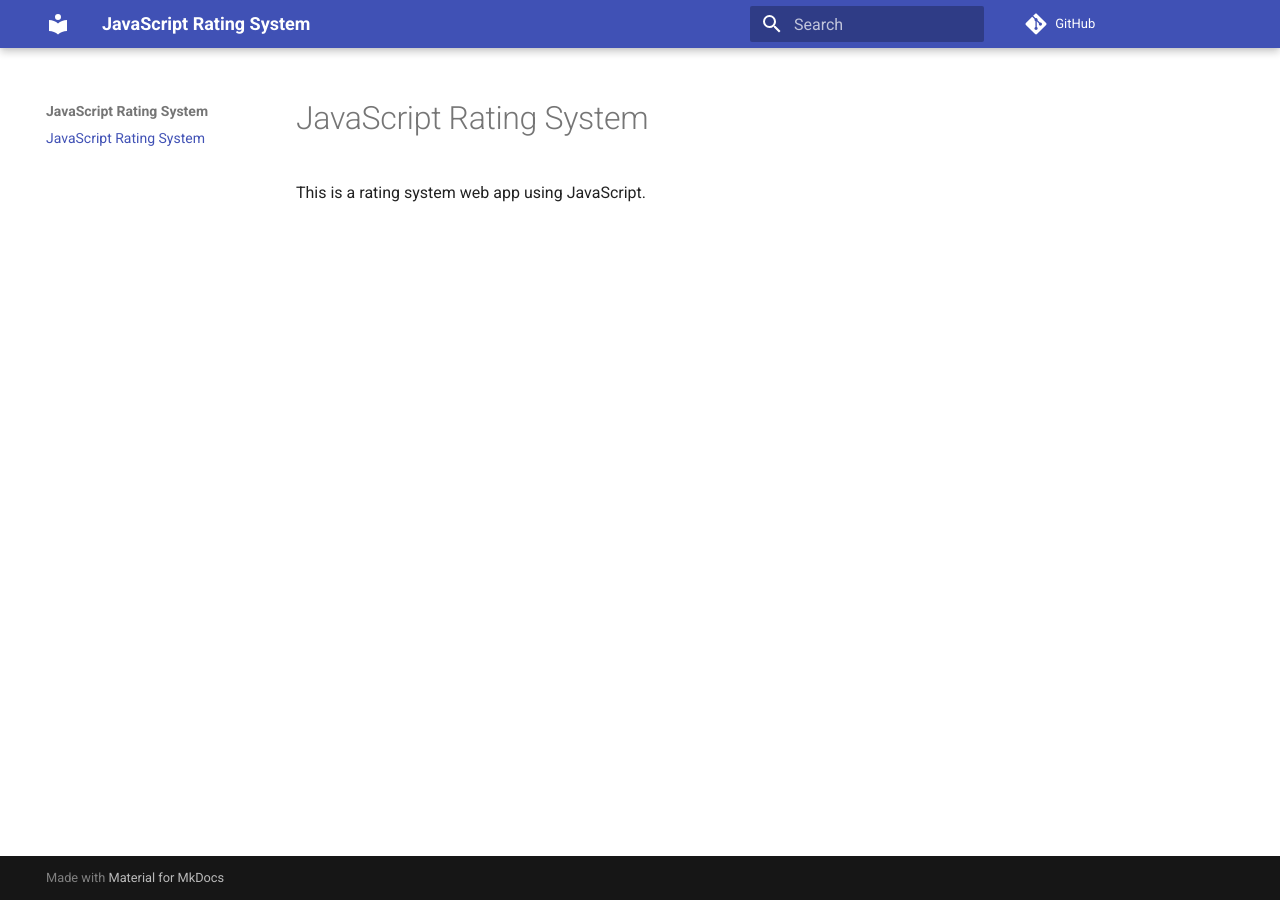
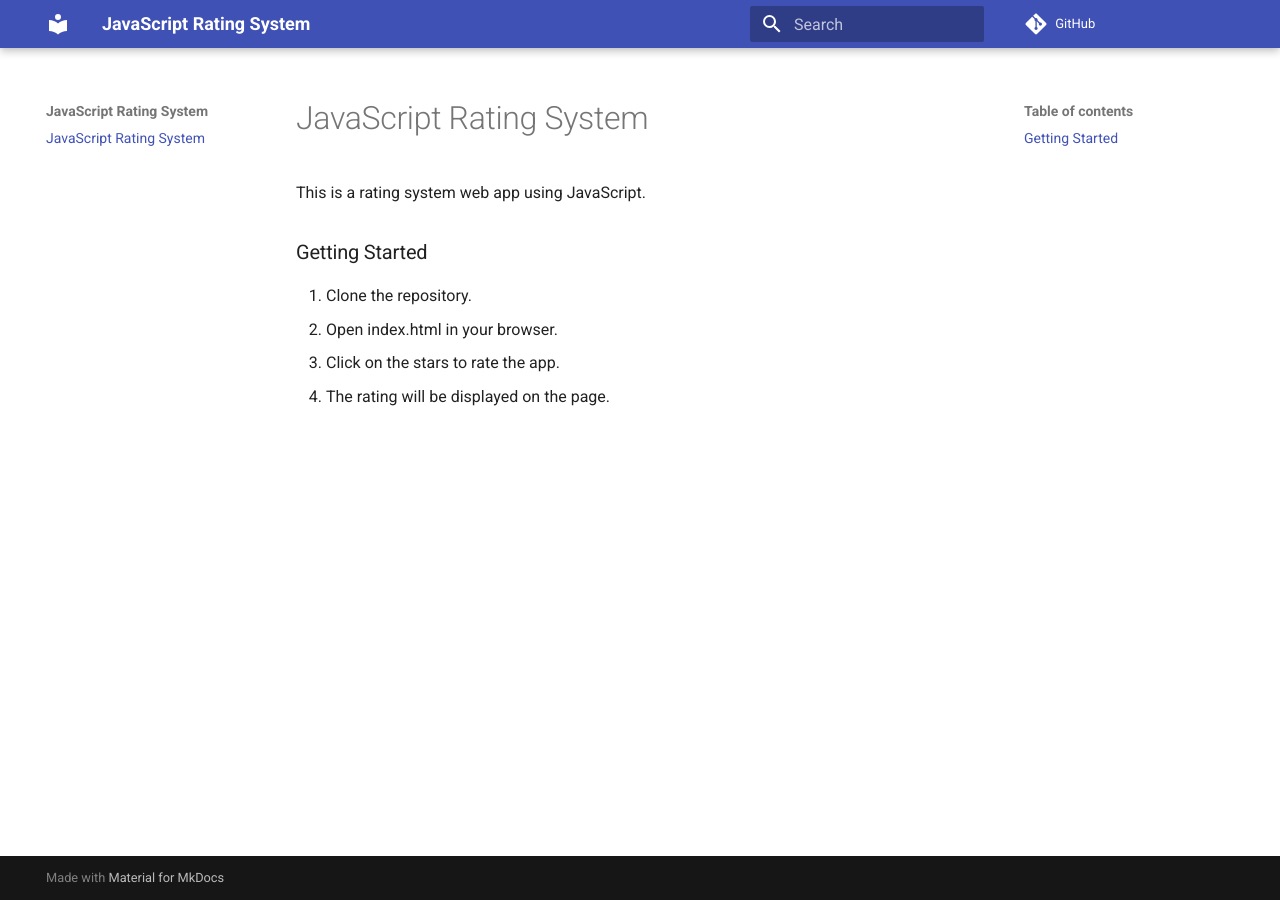
Before and after one commit to lulunac27a/javascript-rating-system, an MkDocs documentation site: the page built from docs/index.md, in a window 1280 px wide. Built offline with MkDocs 1.6.1 and Material for MkDocs 9.7.7, drawn with Linux system fonts in a browser that asks for light colours; comment, search, counter and statistics services are not loaded.

Commit message:
Add getting started section in README

```diff
--- a/docs/index.md
+++ b/docs/index.md
@@ -1,3 +1,10 @@
 # JavaScript Rating System
 
 This is a rating system web app using JavaScript.
+
+### Getting Started
+
+1. Clone the repository.
+2. Open index.html in your browser.
+3. Click on the stars to rate the app.
+4. The rating will be displayed on the page.
```
Also changed, not shown: README.md (+7 -0 lines).
